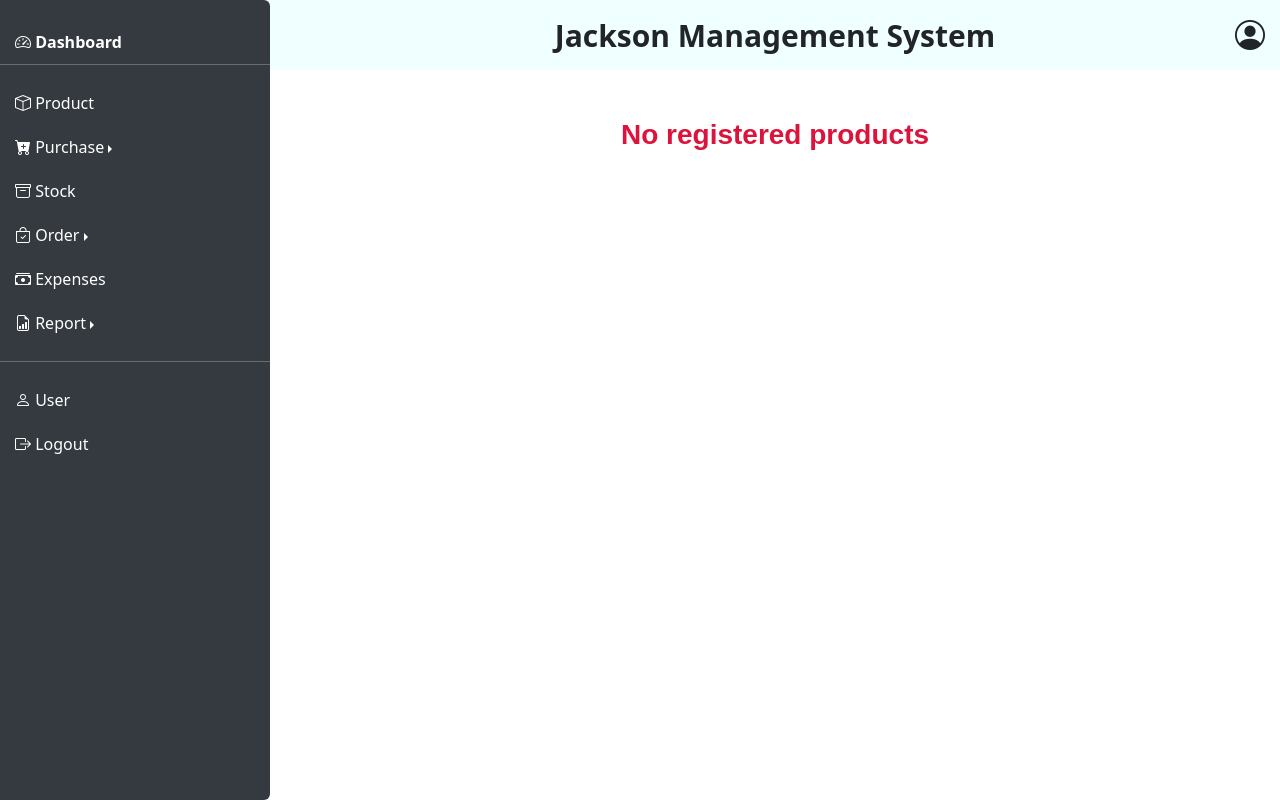
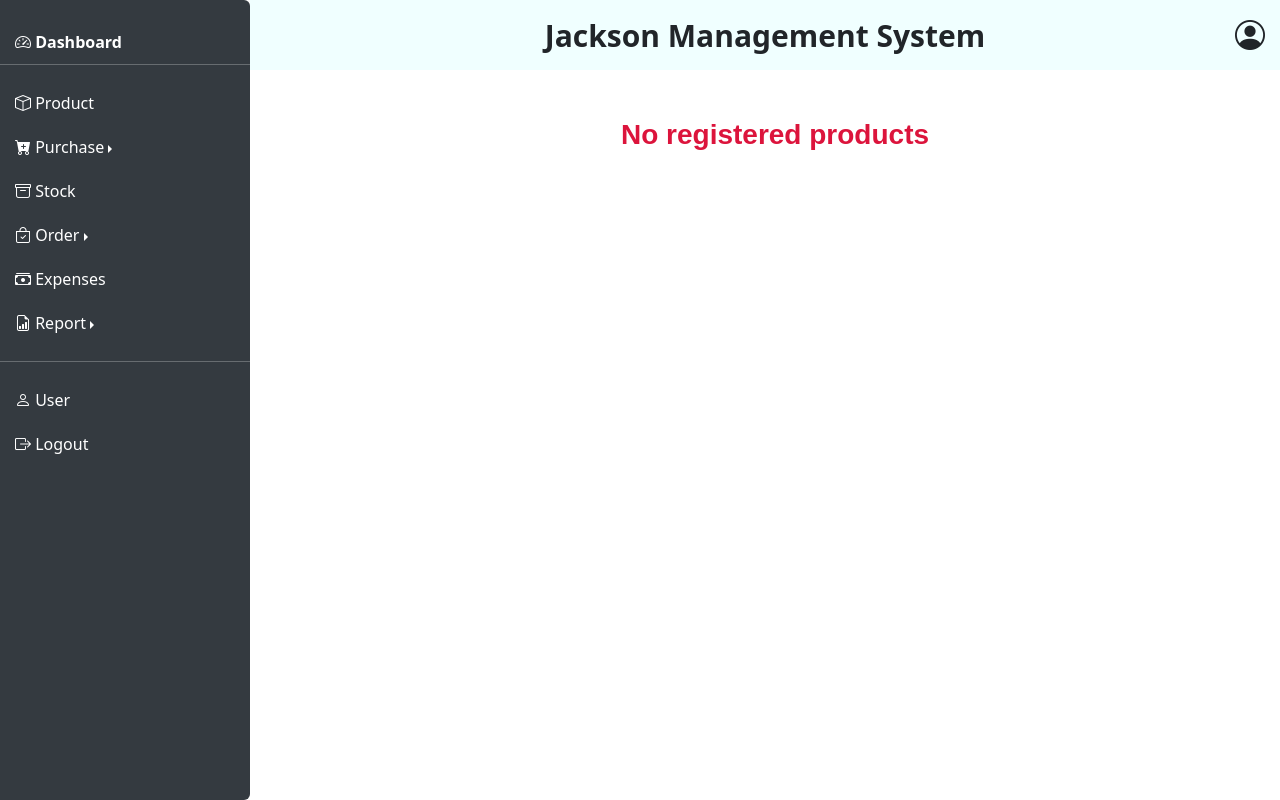
Before and after one commit to ebohsamuel/salesproject, a FastAPI app: template app/templates/product.html in a window 1280 px wide. Run offline with FastAPI, Linux system fonts and the light colour scheme; the template is opened without the code that fills it, so the values that code supplies are empty.

Commit message:
updating navigation.py, dashboard.py, stock-alert.html

```diff
--- a/app/templates/dashboard.html
+++ b/app/templates/dashboard.html
@@ -12,12 +12,13 @@
             top: 0;
             left: 0;
             height: 100dvh;
-            width: 270px;
+            width: 250px;
             background-color: #343a40;
             padding-top: 20px;
             overflow-y: auto;
             z-index: 1000;
             transition: left 0.3s ease-in-out;
+            overflow-x: auto;
         }
 
         .navigation.show {
@@ -70,7 +71,7 @@
             display: flex;
             justify-content: center;
             align-items: center;
-            margin-left: 270px;
+            margin-left: 250px;
             z-index: 1000;
         }
         .companyName {
@@ -82,7 +83,7 @@
                 font-size: 30px;
             }
             .navigation {
-                left: -270px;
+                left: -250px;
             }
             .topBar {
                 margin-left: 0;
```
